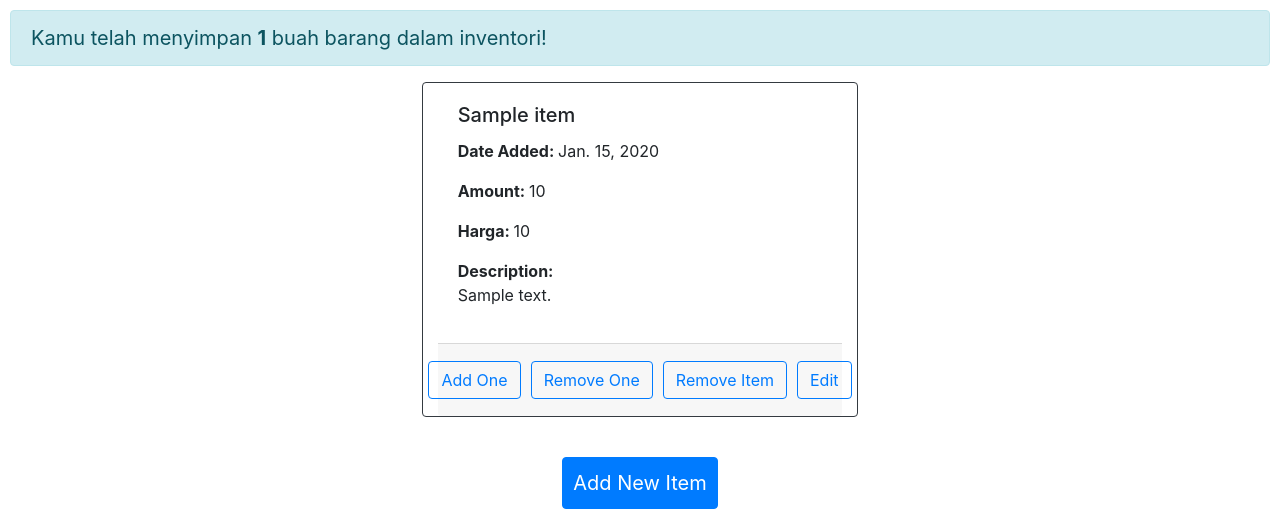
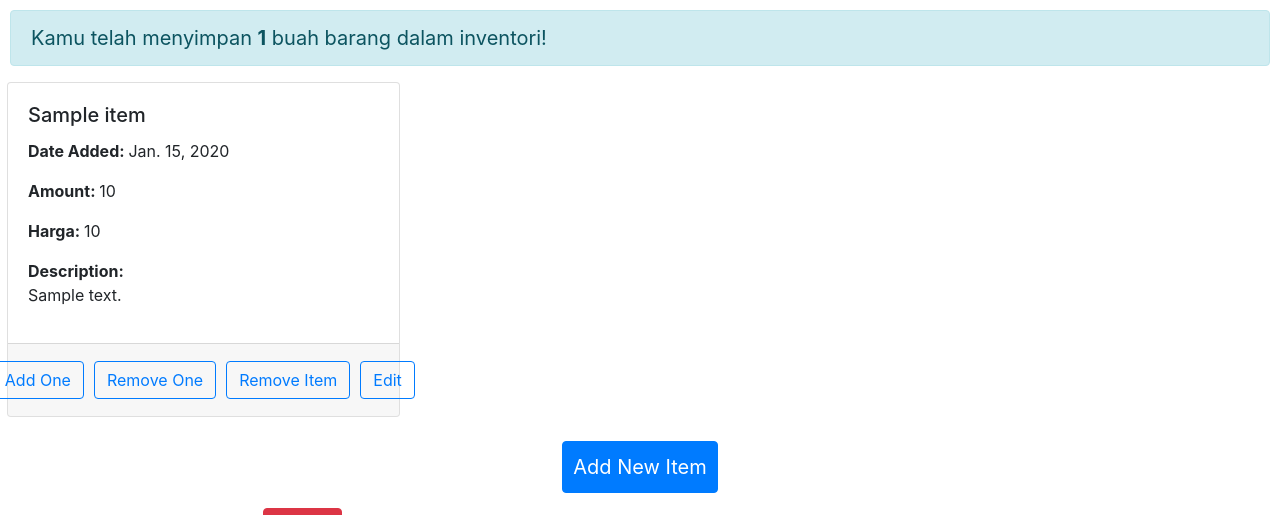
Before and after one commit to InhumanlyInsane/bicycleparts-inv, a Django app: page / in a window 1280 px wide. Shown: the part 71-586 px from the top of the page. Run offline with Django 4.2, Linux system fonts and the light colour scheme; a user stored in the database is signed in; tables that the repository leaves empty hold one stand-in row (values such as "Sample post"); some libraries are stand-ins or nearby versions.

Commit message:
fix card placement in inventory

```diff
--- a/main/templates/main.html
+++ b/main/templates/main.html
@@ -27,18 +27,18 @@
             margin: 5px;
         }
 
-        .card-deck {
+        /* .card-deck {
             display: flex;
             flex-wrap: wrap;
             align-items: stretch;
             margin-left: 5px;
             margin-right: 5px;
             margin-bottom: 0px;
-        }
+        } */
 
-        .card-deck .card {
-            margin-right: 5px;
-            margin-left: 5px;
+        .card {
+            margin-right: 7px;
+            margin-left: 7px;
             margin-bottom: 0px;
         }
 
@@ -72,9 +72,56 @@
         Kamu telah menyimpan <span>{{ item_count }}</span> buah barang dalam inventori!
     </div>
 
-    <div class="card-deck d-flex justify-content-center">
+    <div class="row row-cols-3 row-cols-md-2 g-4">
         {% for item in items %}
-        <div class="card border-dark mb-3 col-md-4" style="width: 490px;">
+        <div class="col-md-4">
+            <div class="card h-100">
+
+                <div class="card-body">
+                    <h5 class="card-title">{{ item.name }}</h5>
+                    <div class="card-text">
+                        <p><b>Date Added: </b>{{ item.date_added }}</p>
+                        <p><b>Amount: </b>{{ item.amount }}</p>
+                        <p><b>Harga: </b>{{ item.price }}</p>
+                        <b>Description:</b>
+                        <p>{{ item.description }}</p>
+                    </div>
+                </div>
+
+                <div class="card-footer d-flex align-items-center justify-content-center">
+                <!-- <div class="card-footer align-items-center d-flex justify-content-center"> -->
+                    <div class="btn-group" role="group" aria-label="Basic outlined example">
+                        <a href="{% url 'main:increment_amount' id=item.id %}">
+                            <button type="button" class="btn btn-outline-primary">
+                                Add One
+                            </button>
+                        </a>
+                        <a href="{% url 'main:decrement_amount' id=item.id %}">
+                            <button type="button" class="btn btn-outline-primary">
+                                Remove One
+                            </button>
+                        </a>
+                        <a href="{% url 'main:remove_item' id=item.id %}">
+                            <button type="button" class="btn btn-outline-primary">
+                                Remove Item
+                            </button>
+                        </a>
+                        <a href="{% url 'main:edit_item' item.pk %}">
+                            <button type="button" class="btn btn-outline-primary">
+                                Edit
+                            </button>
+                        </a>
+                    </div>
+                </div>
+
+            </div>
+        </div>
+        {% endfor %}
+    </div>
+
+    <!-- <div class="card-deck d-flex justify-content-center">
+        {% for item in items %}
+        <div class="card border-dark mb-3" style="width: 490px;">
             <div class="card-body">
                 <h5 class="card-title">{{ item.name }}</h5>
                 <div class="card-text">
@@ -112,7 +159,7 @@
             </div>
         </div>
         {% endfor %}
-    </div>
+    </div> -->
 
     <br />
 
@@ -130,5 +177,4 @@
     </div>
 
 
-
 {% endblock content %}
```
